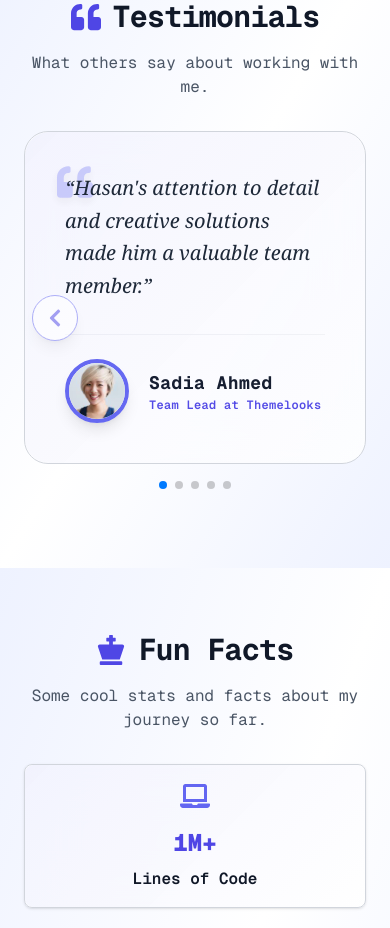
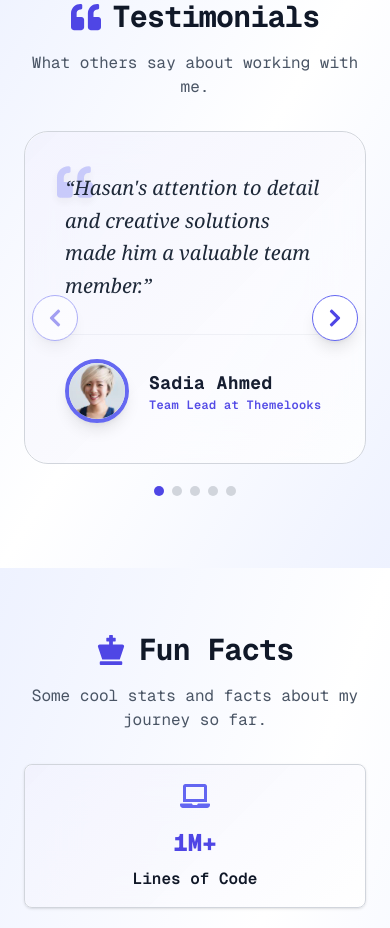
Before and after one commit to mdhasanpatwary/portfolio-app, a Next.js app: page / in a window 390 px wide. Shown: the part 8880-9808 px from the top of the page. Built offline with nearby package versions, Linux system fonts and the light colour scheme; no server answers.

Commit message:
add custom carousel & remove swiper.js

```diff
--- /dev/null
+++ b/components/global/Carousel.tsx
@@ -0,0 +1,175 @@
+"use client";
+
+import React, { useCallback, useEffect, useMemo, useRef, useState } from "react";
+import { FaChevronLeft, FaChevronRight } from "react-icons/fa";
+
+type Breakpoints = Record<number, { slidesPerView: number }>;
+
+type CarouselProps = {
+  children: React.ReactNode[] | React.ReactNode;
+  breakpoints?: Breakpoints; // e.g. { 640: { slidesPerView: 1 }, 768: { slidesPerView: 2 }, 1024: { slidesPerView: 3 } }
+  spaceBetween?: number; // px gap between slides
+  className?: string;
+  navigation?: boolean;
+  pagination?: boolean; // dots
+};
+
+function useSlidesPerView(breakpoints?: Breakpoints, defaultSpv = 1) {
+  const getSpv = useCallback(() => {
+    if (!breakpoints || typeof window === "undefined") return defaultSpv;
+    const widths = Object.keys(breakpoints)
+      .map((n) => Number(n))
+      .sort((a, b) => a - b);
+    let spv = defaultSpv;
+    const w = window.innerWidth;
+    for (const bp of widths) {
+      if (w >= bp) spv = breakpoints[bp].slidesPerView;
+    }
+    return Math.max(1, spv || defaultSpv);
+  }, [breakpoints, defaultSpv]);
+
+  const [spv, setSpv] = useState<number>(getSpv);
+
+  useEffect(() => {
+    setSpv(getSpv());
+    const onResize = () => setSpv(getSpv());
+    window.addEventListener("resize", onResize);
+    return () => window.removeEventListener("resize", onResize);
+  }, [getSpv]);
+
+  return spv;
+}
+
+const Carousel: React.FC<CarouselProps> = ({
+  children,
+  breakpoints,
+  spaceBetween = 30,
+  className = "",
+  navigation = true,
+  pagination = true,
+}) => {
+  const items = useMemo(() => React.Children.toArray(children), [children]);
+  const containerRef = useRef<HTMLDivElement | null>(null);
+  const trackRef = useRef<HTMLDivElement | null>(null);
+  const spv = useSlidesPerView(breakpoints, 1);
+
+  const [containerWidth, setContainerWidth] = useState(0);
+  // Observe container width for accurate pixel-based translations
+  useEffect(() => {
+    const el = containerRef.current;
+    if (!el) return;
+    const update = () => setContainerWidth(el.clientWidth);
+    update();
+    const ro = new ResizeObserver(update);
+    ro.observe(el);
+    window.addEventListener("resize", update);
+    return () => {
+      ro.disconnect();
+      window.removeEventListener("resize", update);
+    };
+  }, []);
+
+  // Index of the first visible slide (we step by 1 slide)
+  const [index, setIndex] = useState(0);
+  const maxIndex = Math.max(0, items.length - spv);
+
+  // Adjust page when spv changes to keep within bounds
+  useEffect(() => {
+    // Clamp index when spv changes so we don't overshoot
+    setIndex((i) => Math.min(i, Math.max(0, items.length - spv)));
+  }, [spv, items.length]);
+
+  const slideToIndex = useCallback(
+    (next: number) => {
+      const i = Math.max(0, Math.min(maxIndex, next));
+      setIndex(i);
+    },
+    [maxIndex]
+  );
+
+  const prev = useCallback(() => slideToIndex(index - 1), [index, slideToIndex]);
+  const next = useCallback(() => slideToIndex(index + 1), [index, slideToIndex]);
+
+  // Apply translate based on index (1 slide per step) and include gap in pixels
+  useEffect(() => {
+    const track = trackRef.current;
+    if (!track) return;
+    // Slide width must subtract the gaps that exist within the viewport
+    const slideWidthPx = containerWidth > 0 ? (containerWidth - spaceBetween * (spv - 1)) / spv : 0;
+    const delta = slideWidthPx + spaceBetween; // step by one slide + one gap
+    const translate = -(index * delta);
+    track.style.transform = `translateX(${translate}px)`;
+  }, [index, spv, containerWidth, spaceBetween]);
+
+  const slideStyle: React.CSSProperties = useMemo(() => {
+    // Each page shows spv slides; width per slide as % of the page
+    // We use CSS calc with gap simulated by padding within track using column-gap
+    const calcWidth = `calc((100% - ${spaceBetween}px * ${spv - 1}) / ${spv})`;
+    return {
+      flex: `0 0 ${calcWidth}`,
+      maxWidth: `${calcWidth}`,
+    } as React.CSSProperties;
+  }, [spv, spaceBetween]);
+
+  // Total positions (for dots) equals maxIndex + 1
+  const positions = maxIndex + 1;
+
+  return (
+    <div className={`relative group ${className}`} ref={containerRef}>
+      <div className="overflow-hidden w-full">
+        <div
+          ref={trackRef}
+          className="flex transition-transform duration-300 ease-in-out"
+          style={{ columnGap: `${spaceBetween}px` }}
+        >
+          {items.map((node, idx) => (
+            <div key={idx} style={slideStyle}>
+              {node}
+            </div>
+          ))}
+        </div>
+      </div>
+
+      {navigation && positions > 1 && (
+        <>
+          <button
+            aria-label="Previous"
+            onClick={prev}
+            disabled={index === 0}
+            className="absolute top-1/2 left-2 -translate-y-1/2 bg-white dark:bg-gray-800 border border-primary-500 text-primary-600 hover:bg-primary-600 hover:text-white p-3 rounded-full shadow-lg transition-all duration-200 focus:outline-none focus:ring-2 focus:ring-primary-500 z-20 opacity-100 md:opacity-0 md:group-hover:opacity-100 cursor-pointer disabled:opacity-50 disabled:cursor-not-allowed"
+          >
+            <FaChevronLeft size={20} />
+          </button>
+          <button
+            aria-label="Next"
+            onClick={next}
+            disabled={index >= maxIndex}
+            className="absolute top-1/2 right-2 -translate-y-1/2 bg-white dark:bg-gray-800 border border-primary-500 text-primary-600 hover:bg-primary-600 hover:text-white p-3 rounded-full shadow-lg transition-all duration-200 focus:outline-none focus:ring-2 focus:ring-primary-500 z-20 opacity-100 md:opacity-0 md:group-hover:opacity-100 cursor-pointer disabled:opacity-50 disabled:cursor-not-allowed"
+          >
+            <FaChevronRight size={20} />
+          </button>
+        </>
+      )}
+
+      {pagination && positions > 1 && (
+        <div className="absolute left-0 right-0 bottom-0 flex items-center justify-center gap-2 pb-2 md:pb-3">
+          {Array.from({ length: positions }).map((_, i) => (
+            <button
+              key={i}
+              aria-label={`Go to slide ${i + 1}`}
+              onClick={() => slideToIndex(i)}
+              className={
+                "h-2.5 w-2.5 rounded-full transition-colors " +
+                (i === index
+                  ? "bg-primary-600 dark:bg-primary-400"
+                  : "bg-gray-300 dark:bg-gray-600 hover:bg-gray-400 dark:hover:bg-gray-500")
+              }
+            />
+          ))}
+        </div>
+      )}
+    </div>
+  );
+};
+
+export default Carousel;
--- a/components/testimonial/Testimonial.tsx
+++ b/components/testimonial/Testimonial.tsx
@@ -1,15 +1,11 @@
 "use client";
 
 import { FC } from "react";
-import { Navigation, Pagination } from "swiper/modules";
-import { Swiper, SwiperSlide } from "swiper/react";
-import "swiper/css";
-import "swiper/css/navigation";
-import "swiper/css/pagination";
-import { FaChevronLeft, FaChevronRight, FaQuoteLeft } from "react-icons/fa";
+import { FaQuoteLeft } from "react-icons/fa";
 import SectionTitle from "@/components/global/SectionTitle";
 import type { Testimonial, TestimonialsData } from "@/types/data";
 import TestimonialCard from "./TestimonialCard";
+import Carousel from "@/components/global/Carousel";
 
 type TestimonialProps = {
   testimonials: TestimonialsData;
@@ -67,49 +63,18 @@ const Testimonials: FC<TestimonialProps> = ({ testimonials }) => {
             }),
           }}
         />
-        <div className="relative group">
-          <Swiper
-            modules={[Navigation, Pagination]}
-            slidesPerView={1}
-            spaceBetween={30}
-            pagination={{ clickable: true }}
-            navigation={{
-              prevEl: ".prev-btn",
-              nextEl: ".next-btn",
-              disabledClass: "opacity-50 cursor-not-allowed",
-            }}
-            breakpoints={{
-              640: {
-                slidesPerView: 1,
-              },
-              768: {
-                slidesPerView: 2,
-              },
-              1200: {
-                slidesPerView: 3,
-              },
-            }}
-            className="!pb-10 md:!pb-12">
-            {testimonials.items.map(
-              (testimonial: Testimonial, index: number) => (
-                <SwiperSlide key={index}>
-                  <TestimonialCard testimonial={testimonial} />
-                </SwiperSlide>
-              )
-            )}
-            {/* Navigation Buttons */}
-            <button
-              aria-label="Previous"
-              className="prev-btn absolute top-1/2 left-2 -translate-y-1/2 bg-white dark:bg-gray-800 border border-primary-500 text-primary-600 hover:bg-primary-600 hover:text-white p-3 rounded-full shadow-lg transition-all duration-200 focus:outline-none focus:ring-2 focus:ring-primary-500 z-20 opacity-0 group-hover:opacity-100 cursor-pointer">
-              <FaChevronLeft size={20} />
-            </button>
-            <button
-              aria-label="Next"
-              className="next-btn absolute top-1/2 right-2 -translate-y-1/2 bg-white dark:bg-gray-800 border border-primary-500 text-primary-600 hover:bg-primary-600 hover:text-white p-3 rounded-full shadow-lg transition-all duration-200 focus:outline-none focus:ring-2 focus:ring-primary-500 z-20 opacity-0 group-hover:opacity-100 cursor-pointer">
-              <FaChevronRight size={20} />
-            </button>
-          </Swiper>
-        </div>
+        <Carousel
+          breakpoints={{ 640: { slidesPerView: 1 }, 768: { slidesPerView: 2 }, 1200: { slidesPerView: 3 } }}
+          spaceBetween={30}
+          className="pb-10 md:pb-12"
+          navigation
+          pagination>
+          {testimonials.items.map((testimonial: Testimonial, index: number) => (
+            <div key={index}>
+              <TestimonialCard testimonial={testimonial} />
+            </div>
+          ))}
+        </Carousel>
       </div>
     </section>
   );
--- a/package.json
+++ b/package.json
@@ -20,8 +20,7 @@
     "react-dom": "^19.0.0",
     "react-hot-toast": "^2.5.2",
     "react-icons": "^5.5.0",
-    "react-markdown": "^10.1.0",
-    "swiper": "^11.2.8"
+    "react-markdown": "^10.1.0"
   },
   "devDependencies": {
     "@eslint/eslintrc": "^3",
```
Also changed, not shown: components/blog/Blog.tsx (+14 -46 lines).
